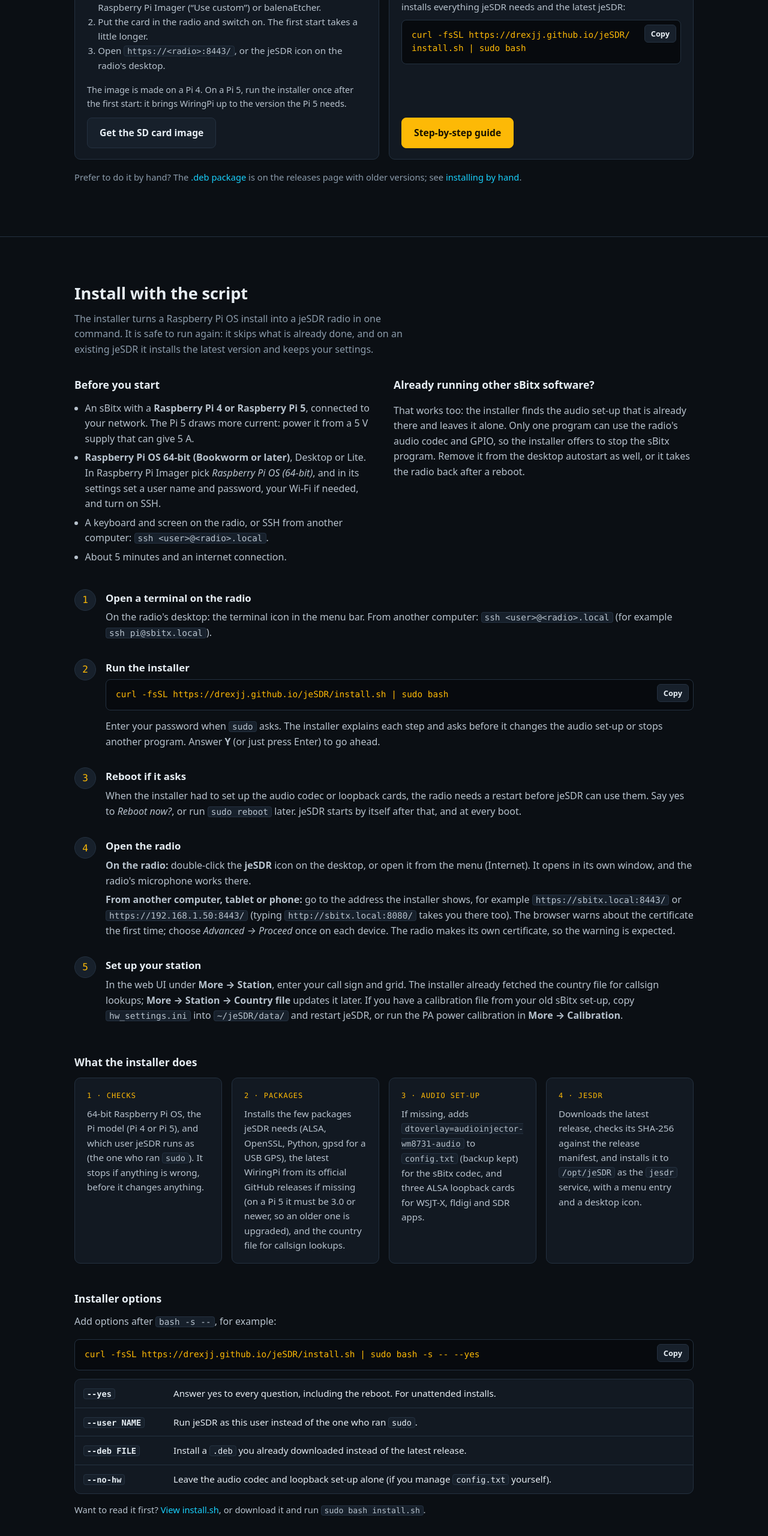
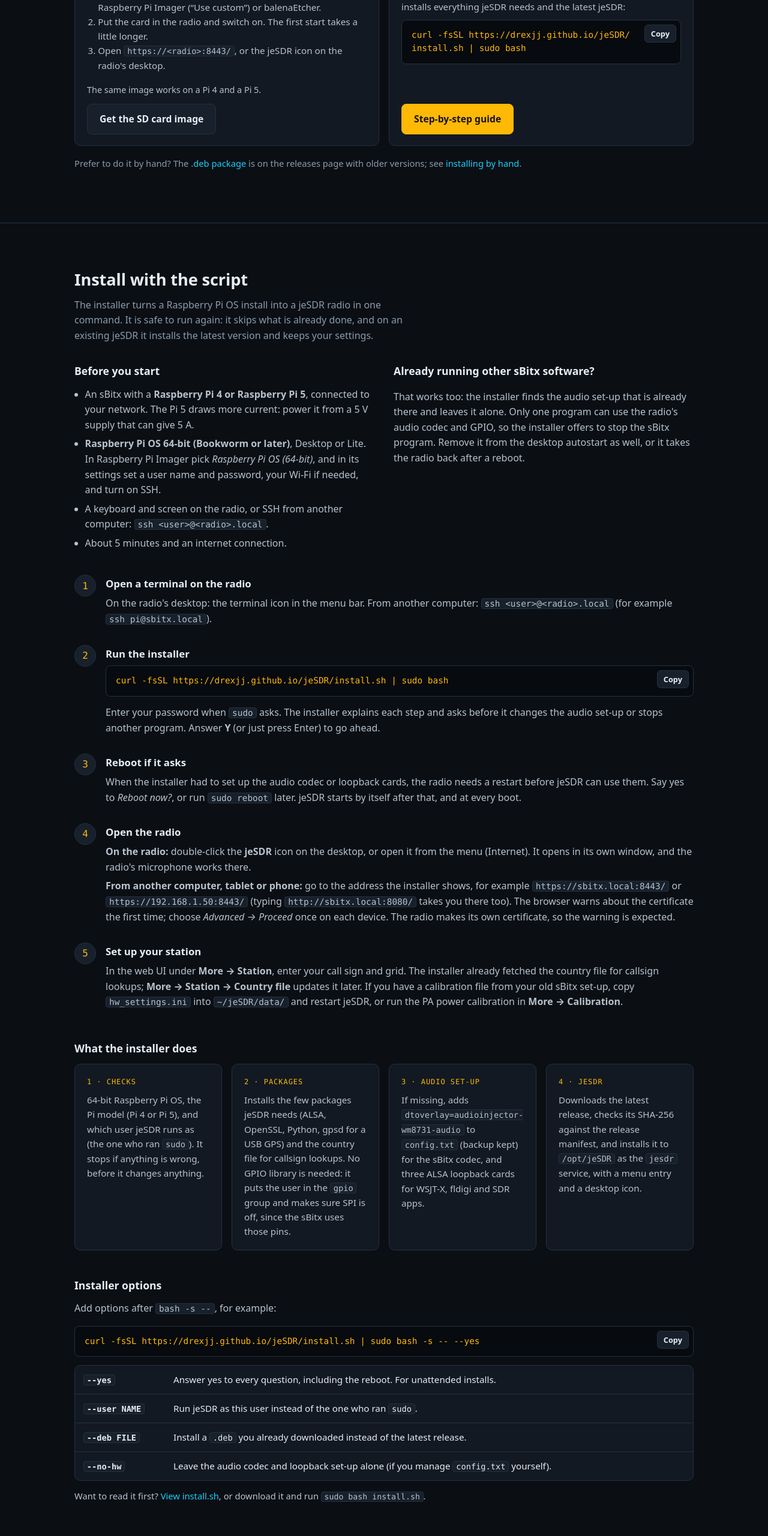
Before and after one commit to drexjj/jeSDR, a plain HTML site: page index.html in a window 1280 px wide. Shown: the part 4840-7400 px from the top of the page at 60% size. Drawn offline with Linux system fonts and the light colour scheme; no server answers.

Commit message:
Beta GPIO

```diff
--- a/index.html
+++ b/index.html
@@ -306,7 +306,7 @@
           <li>Put the card in the radio and switch on. The first start takes a little longer.</li>
           <li>Open <code>https://&lt;radio&gt;:8443/</code>, or the jeSDR icon on the radio's desktop.</li>
         </ol>
-        <p class="muted" style="font-size:.9rem;margin:0 0 12px">The image is made on a Pi 4. On a Pi 5, run the installer once after the first start: it brings WiringPi up to the version the Pi 5 needs.</p>
+        <p class="muted" style="font-size:.9rem;margin:0 0 12px">The same image works on a Pi 4 and a Pi 5.</p>
         <a class="btn" id="dl-img" href="https://github.com/drexjj/jeSDR/releases/latest">Get the SD card image</a>
       </div>
       <div class="card">
@@ -360,7 +360,7 @@
     <h3 class="h3gap" style="margin-top:44px">What the installer does</h3>
     <div class="grid grid4">
       <div class="card"><span class="tag">1 · Checks</span><p>64-bit Raspberry Pi OS, the Pi model (Pi 4 or Pi 5), and which user jeSDR runs as (the one who ran <code>sudo</code>). It stops if anything is wrong, before it changes anything.</p></div>
-      <div class="card"><span class="tag">2 · Packages</span><p>Installs the few packages jeSDR needs (ALSA, OpenSSL, Python, gpsd for a USB GPS), the latest WiringPi from its official GitHub releases if missing (on a Pi 5 it must be 3.0 or newer, so an older one is upgraded), and the country file for callsign lookups.</p></div>
+      <div class="card"><span class="tag">2 · Packages</span><p>Installs the few packages jeSDR needs (ALSA, OpenSSL, Python, gpsd for a USB GPS) and the country file for callsign lookups. No GPIO library is needed: it puts the user in the <code>gpio</code> group and makes sure SPI is off, since the sBitx uses those pins.</p></div>
       <div class="card"><span class="tag">3 · Audio set-up</span><p>If missing, adds <code>dtoverlay=audioinjector-wm8731-audio</code> to <code>config.txt</code> (backup kept) for the sBitx codec, and three ALSA loopback cards for WSJT-X, fldigi and SDR apps.</p></div>
       <div class="card"><span class="tag">4 · jeSDR</span><p>Downloads the latest release, checks its SHA-256 against the release manifest, and installs it to <code>/opt/jeSDR</code> as the <code>jesdr</code> service, with a menu entry and a desktop icon.</p></div>
     </div>
@@ -390,7 +390,7 @@
       <li><h3>Install what jeSDR needs</h3>
         <pre>sudo apt update
 sudo apt install curl openssl python3 alsa-utils gpsd</pre>
-        <p>Then WiringPi: download the <code>wiringpi_&lt;version&gt;_arm64.deb</code> from <a href="https://github.com/WiringPi/WiringPi/releases">github.com/WiringPi/WiringPi/releases</a> and install it with <code>sudo apt install ./wiringpi_*_arm64.deb</code>. On a Raspberry Pi 5 it must be WiringPi 3.0 or newer; check with <code>gpio -v</code>.</p></li>
+        <p>No GPIO library is needed. Check that SPI is off: <code>/boot/firmware/config.txt</code> must not have <code>dtparam=spi=on</code>, because the sBitx's band filters and volume knob use those pins.</p></li>
       <li><h3>Set up the sBitx audio</h3>
         <p>Skip this if <code>aplay -l</code> already lists <code>audioinjectorpi</code> and three <code>Loopback</code> cards. Otherwise add this line to <code>/boot/firmware/config.txt</code>:</p>
         <pre>dtoverlay=audioinjector-wm8731-audio</pre>
```
Also changed, not shown: 3 other files.
